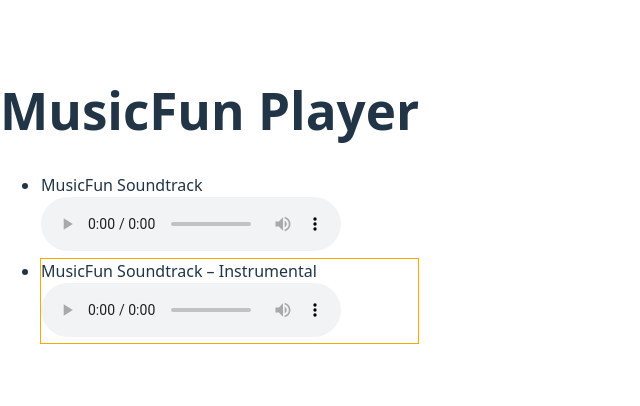
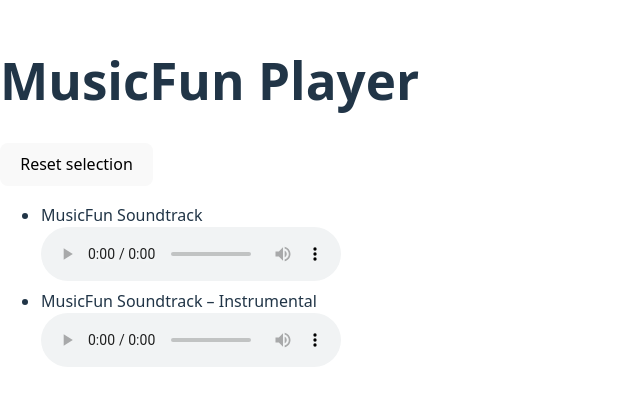
Before and after one commit to sabyrka18/musicfun, a React (Vite) app: page / in a window 1280 px wide. Shown: the part 196-602 px from the top of the page, without its empty margins (0-640 px from the left). Built offline with nearby package versions, Linux system fonts and the light colour scheme.

Commit message:
feat: selected track (#2)

```diff
--- a/src/App.tsx
+++ b/src/App.tsx
@@ -1,3 +1,5 @@
+import { useState } from 'react'
+
 const tracks = [
   {
     id: 1,
@@ -11,9 +13,9 @@
   },
 ]
 
-const selectedTrackId = 2
+export const App = () => {
+  const [selectedTrackId, setSelectedTrackId] = useState<number | null>(null)
 
-export const App = () => {
   if (tracks === null) {
     return (
       <div>
@@ -35,10 +37,11 @@
   return (
     <div>
       <h1>MusicFun Player</h1>
+      <button onClick={() => setSelectedTrackId(null)}>Reset selection</button>
       <ul>
         {tracks.map((track) => (
           <li key={track.id} style={{ border: `1px solid ${track.id === selectedTrackId ? 'orange' : 'transparent'}` }}>
-            <div>{track.title}</div>
+            <div onClick={() => setSelectedTrackId(track.id)}>{track.title}</div>
             <audio src={track.url} controls></audio>
           </li>
         ))}
```
